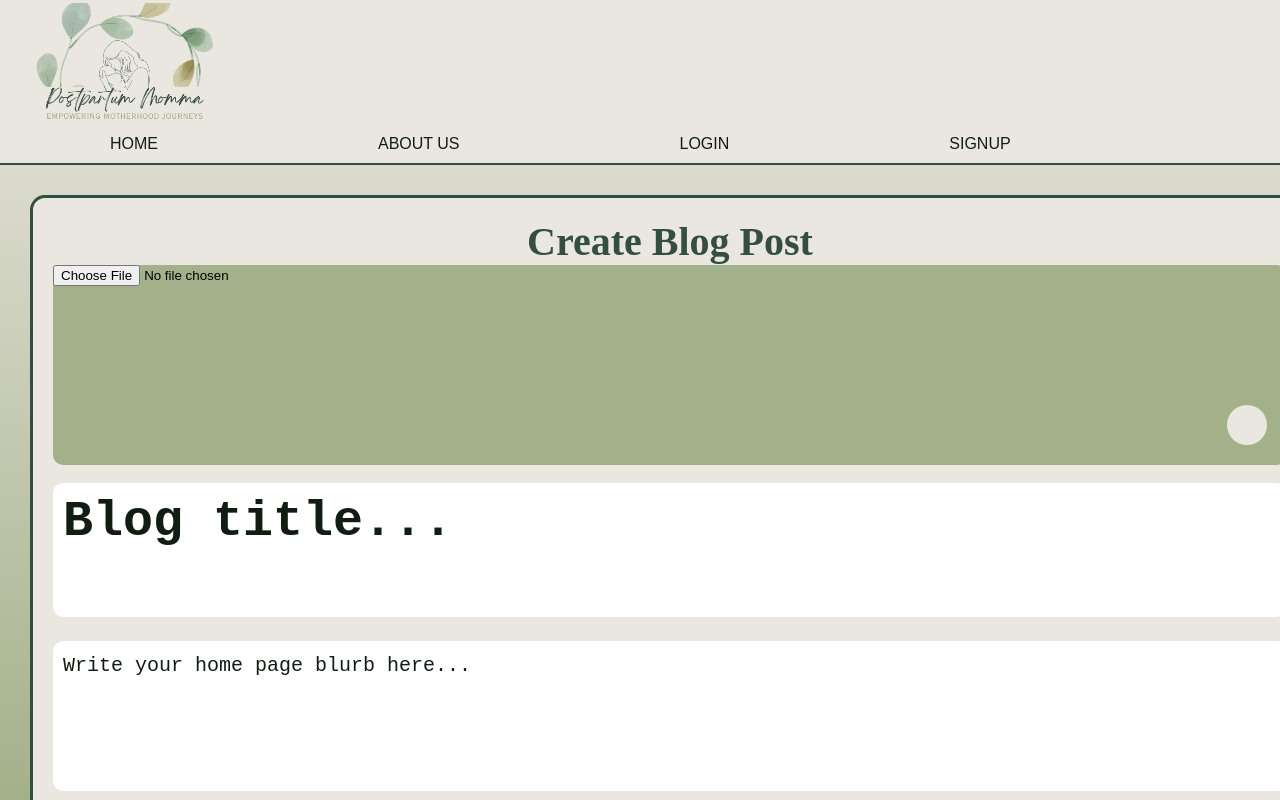
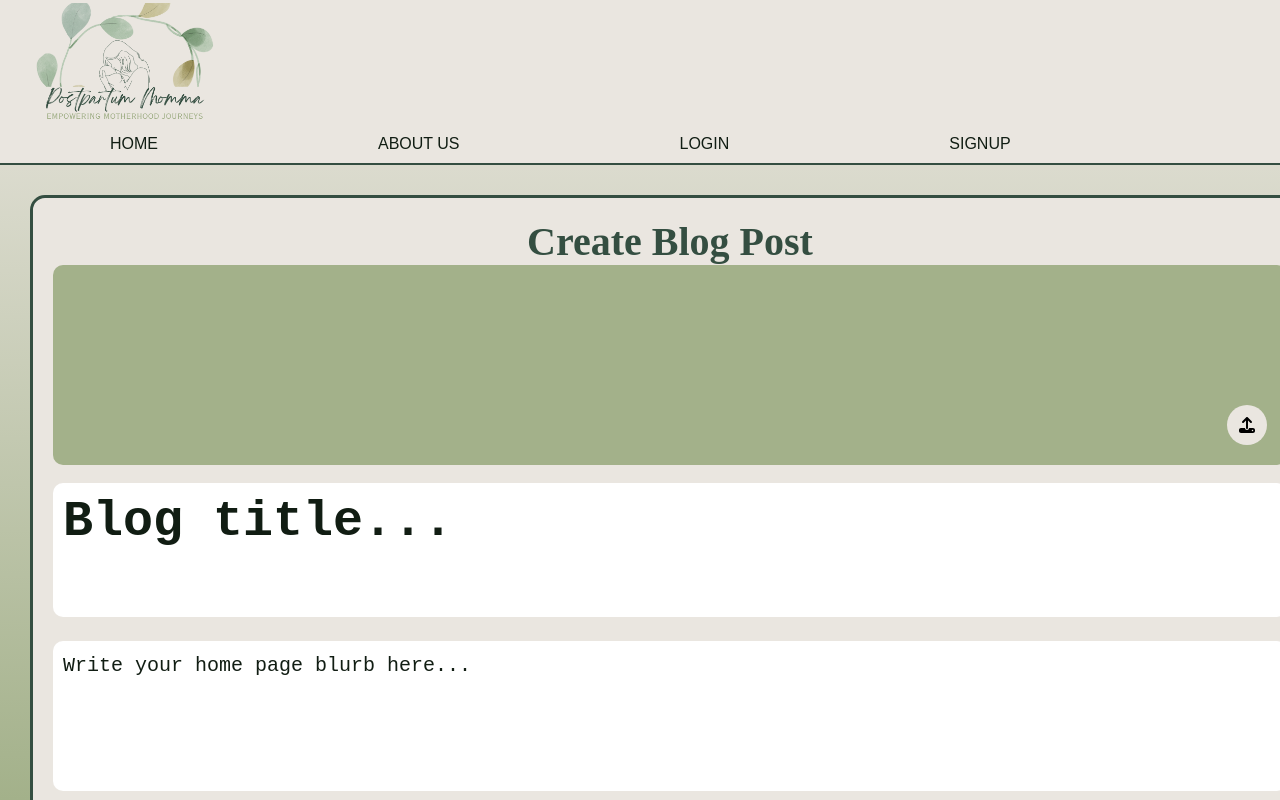
Before and after one commit to janaidys/postpartum-momma-client, a React (Create React App) app in the folder ppm/: page /create in a window 1280 px wide. Shown: the top 800 px of the page. Built offline with nearby package versions, Linux system fonts and the light colour scheme.

Commit message:
fixing up CSS

```diff
--- a/ppm/src/components/Admin.js
+++ b/ppm/src/components/Admin.js
@@ -24,15 +24,6 @@ const Admin = (props) => {
   useEffect(()=> {
     console.log(posts)
   }, [posts]);
-
-  function EditPost(postID) {
-    fetch(`https://codesquad-comics-rzef.onrender.com/api/blog/update/${postID}`, {
-      method: "POST",
-    })
-      .then((response) => response.json())
-      .then((result) => console.log(result))
-      .catch((error)=> console.log(error))
-  }
 
   function DeletePost(postID) {
     fetch(`https://codesquad-comics-rzef.onrender.com/api/blog/delete/${postID}`, {
@@ -68,7 +59,7 @@ const Admin = (props) => {
 <tr key={post.post_id}>
 <td>{post.title}</td>
 <td>
-  <button className="edit-button" type="submit" onClick={EditPost}>EDIT</button></td>
+  <button className="edit-button" type="submit" onClick={() => {toEdit()}}>EDIT</button></td>
 <td><button className="delete-button" type="submit"onClick={DeletePost}>DELETE</button></td>
 </tr>
   ))}
--- a/ppm/src/components/Create.js
+++ b/ppm/src/components/Create.js
@@ -33,8 +33,8 @@ const Create = () => {
         <h1 className="page-title">Create Blog Post</h1>
         <form onSubmit = {handleCreateSubmit} >
         <div className="banner">
-            <input name="banner" type="file" accept="image/*" id="banner-upload"/>
-            <label htmlFor="banner-upload" className="banner-upload-btn"><i className="fa fa-upload" aria-hidden="true"></i></label>
+            <input name="banner" type={"file"} accept="image/*" id="banner-upload" style={{visibility:"hidden"}}/>
+            <label htmlFor="banner-upload" className="banner-upload-btn"><FontAwesomeIcon icon= {faUpload}/></label>
         </div>
         <br/>
         <span className="blog">
--- a/ppm/src/components/Update.js
+++ b/ppm/src/components/Update.js
@@ -1,6 +1,8 @@
 import React, { useState, useEffect } from "react";
 import { useParams, useNavigate } from "react-router-dom";
 import blogData from "../data/posts";
+import {FontAwesomeIcon} from "@fortawesome/react-fontawesome";
+import {faUpload} from "@fortawesome/free-solid-svg-icons";
 
 
 const Update = ({}) => {
@@ -8,7 +10,7 @@ const Update = ({}) => {
   const {postID} = useParams();
   const [post, setPost] = useState([]);
   useEffect(() => {
-    fetch(`https://postpartum-momma.onrender.com/api/blog/${postID}`, {
+    fetch(`http://localhost:3000/api/blog/edit/${postID}`, {
   method: "GET",
 })
   .then((response) => response.json())
@@ -40,8 +42,8 @@ return (
         <h1 className="page-title">Update Blog Post</h1>
         <form onSubmit = {handleUpdateSubmit} >
         <div className="banner">
-            <input type="file" accept="image/*" id="banner-upload"/>
-            <label htmlFor="banner-upload" className="banner-upload-btn"><i className="fa fa-upload" aria-hidden="true"></i></label>
+            <input type={"file"} accept="image/*" id="banner-upload" style={{visibility:"hidden"}}/>
+            <label htmlFor="banner-upload" className="banner-upload-btn"><FontAwesomeIcon icon= {faUpload}/></label>
         </div>
         <br/>
         <span className="blog">
```
